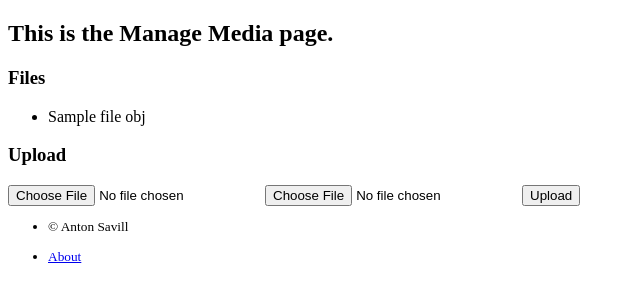
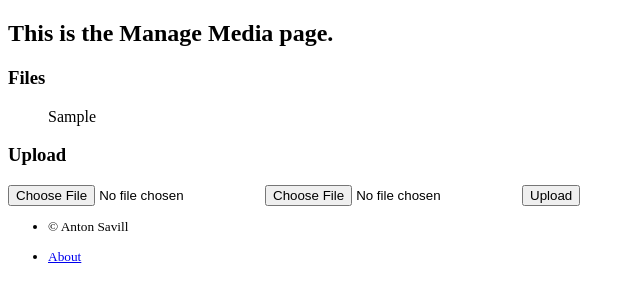
Before and after one commit to notna888/pyLaridae, a Flask app: template pyLaridae/templates/file_management/media.html in a window 1280 px wide. Shown: the part 209-509 px from the top of the page, without its empty margins (0-640 px from the left). Run offline with Flask 2, Linux system fonts and the light colour scheme; the template is opened without the code that fills it: most values are stand-ins (such as "Sample title", 1, 10 or a date in 2020); form fields are guessed from the names that the template uses; parts of the project's set-up code (start-up, migrations or seed data) failed here and were passed over.

Commit message:
Actually call the to_html function in the template, with a safe tag

```diff
--- a/pyLaridae/templates/file_management/file_list.html
+++ b/pyLaridae/templates/file_management/file_list.html
@@ -1,9 +1,6 @@
 
 <ul>
 {% for file_obj in all_files %}
-  <li>
-    {% if file_obj.is_folder %} (folder) {% endif %}
-    {{file_obj.name}}
-  </li>
+    {{file_obj.to_html() | safe}}
 {% endfor %}
 </ul>
```
